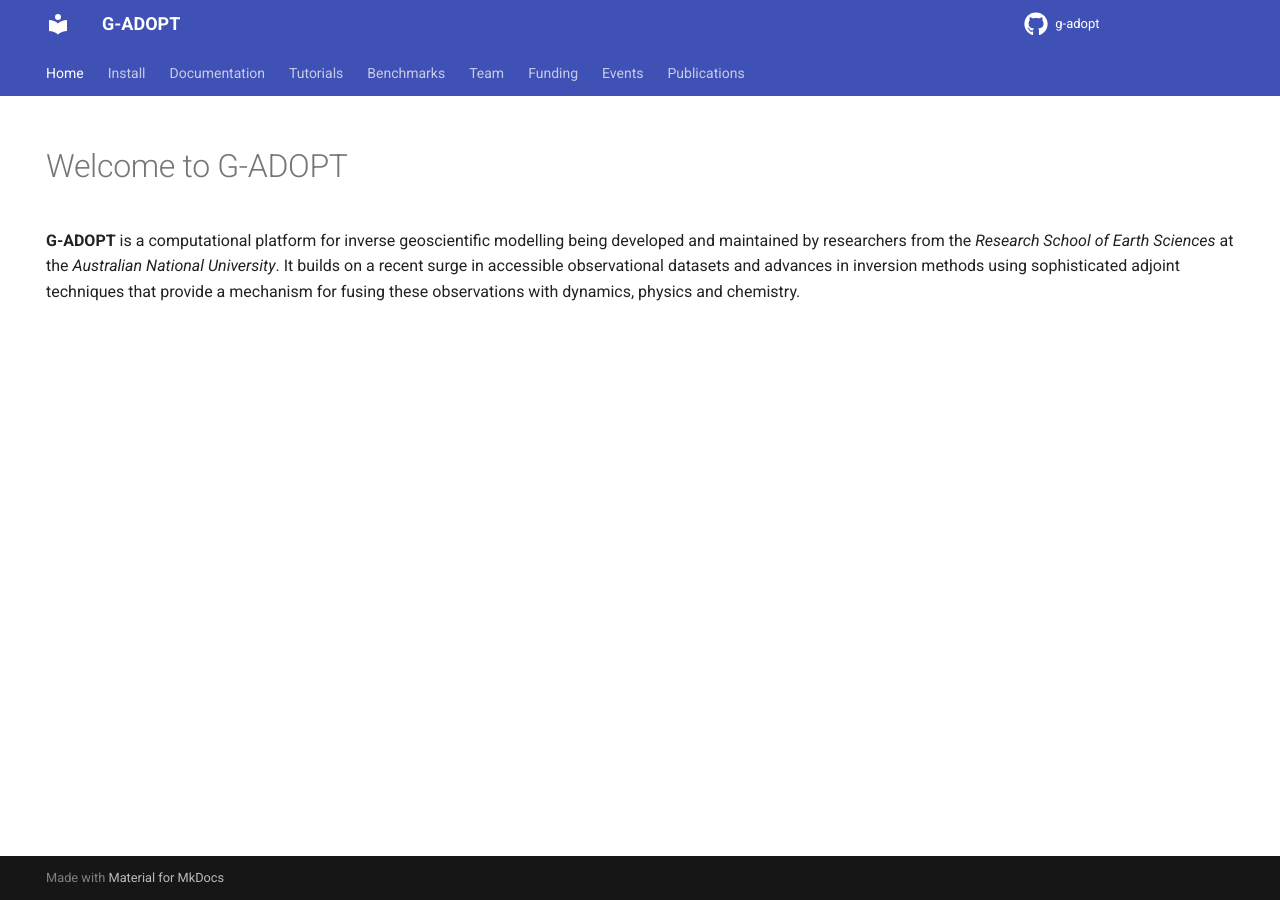
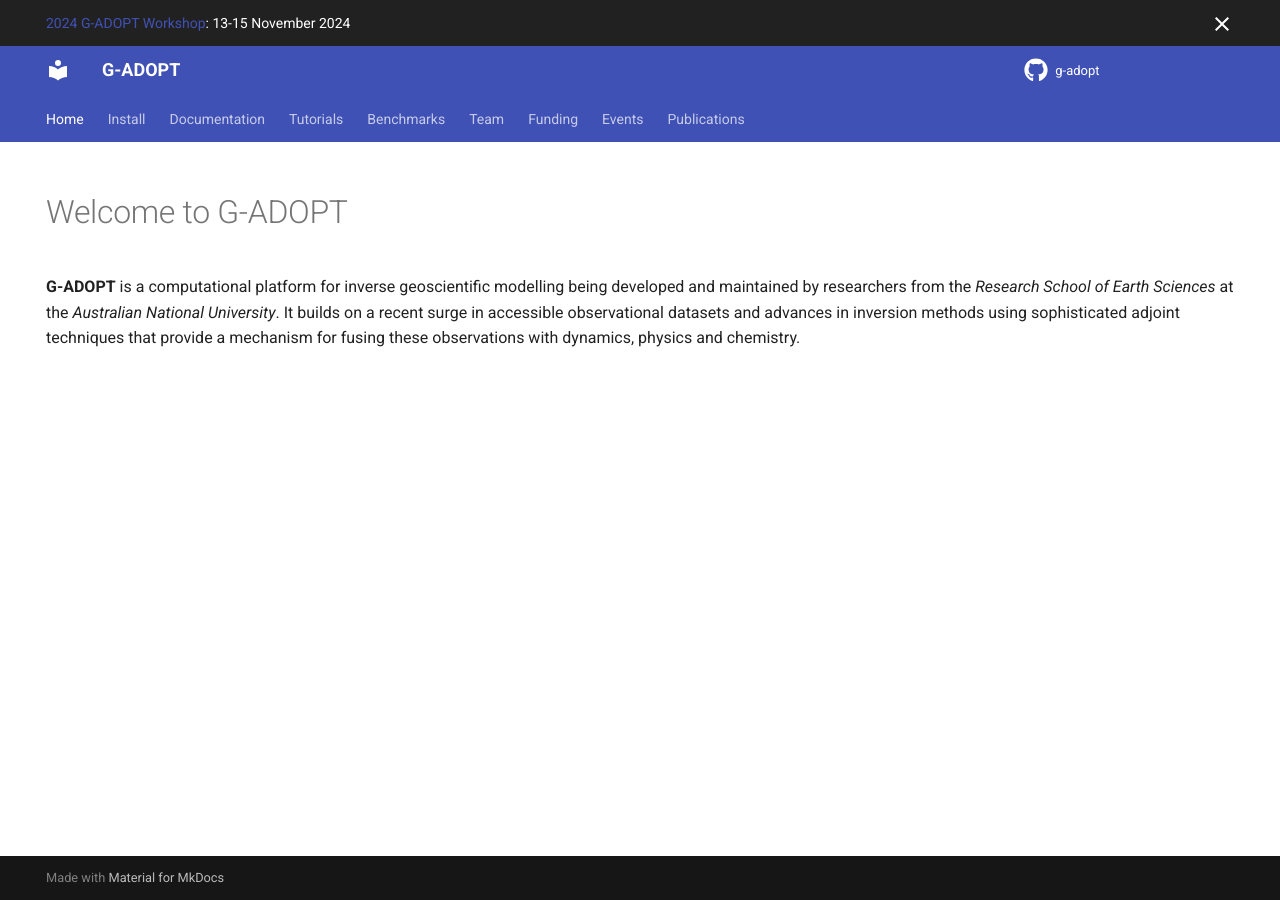
Before and after one commit to g-adopt/g-adopt.github.io, an MkDocs documentation site: the page built from docs/index.md, in a window 1280 px wide. Built offline with MkDocs 1.6.1 and Material for MkDocs 9.7.7, drawn with Linux system fonts in a browser that asks for light colours; comment, search, counter and statistics services are not loaded.

```diff
--- a/mkdocs.yml
+++ b/mkdocs.yml
@@ -8,6 +8,7 @@ theme:
   icon:
     repo: fontawesome/brands/github
   features:
+    - announce.dismiss
     - content.code.copy
     - navigations.indexes
     - navigation.tabs
--- /dev/null
+++ b/overrides/main.html
@@ -0,0 +1,4 @@
+{% extends "base.html" %}
+{% block announce %}
+<a href="/events/workshops/2024/02/13/g-adopt-workshop-2024/">2024 G-ADOPT Workshop</a>: 13-15 November 2024
+{% endblock %}
```
